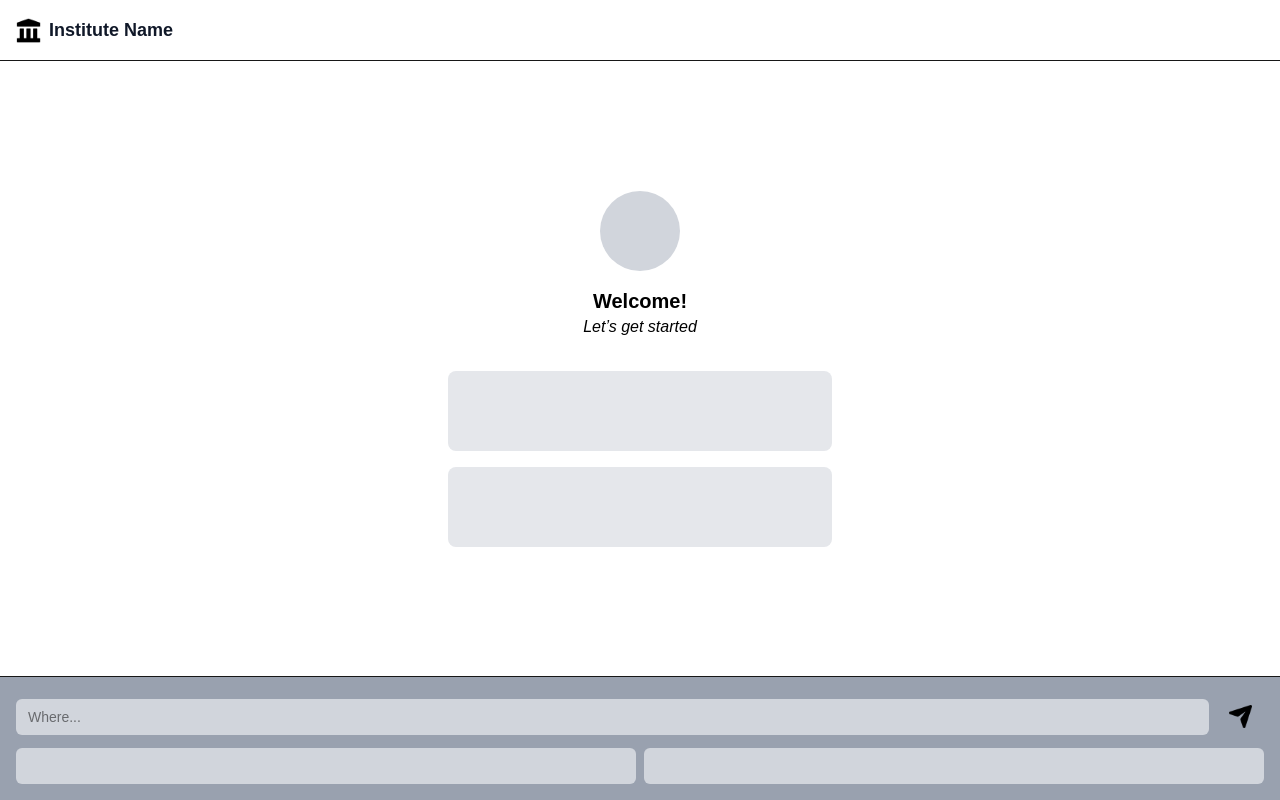
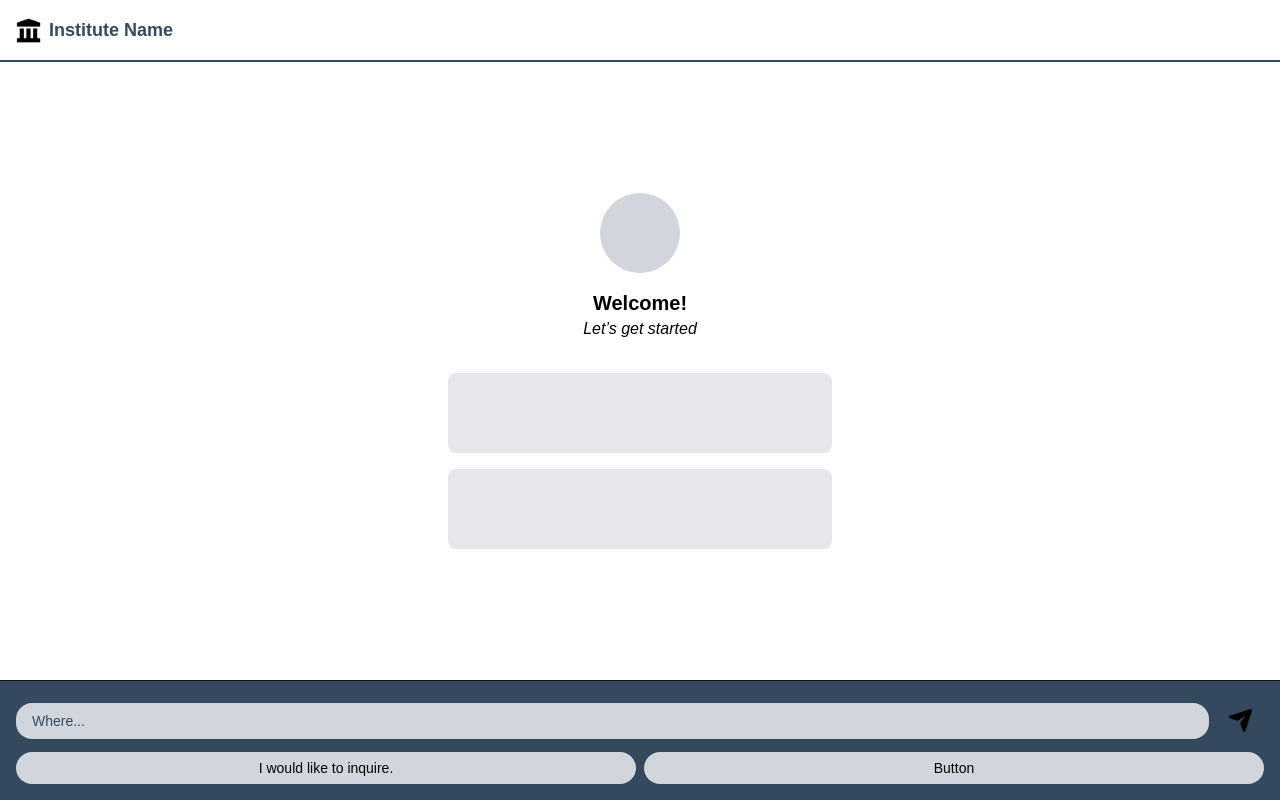
Before and after one commit to jesh-ai/Smart-Multi-Institute-Queuing-System, a Next.js app in the folder applicant/frontend/frontend_applicant/: page / in a window 1280 px wide. Both pictures are taken after a click on the button "Start". Built offline with nearby package versions, Linux system fonts and the light colour scheme.

Commit message:
messaging

```diff
--- a/applicant/frontend/frontend_applicant/src/app/page.tsx
+++ b/applicant/frontend/frontend_applicant/src/app/page.tsx
@@ -2,15 +2,112 @@
 import { useState } from "react";
 import Image from "next/image";
 
+function ChatInterface() {
+  const [messages, setMessages] = useState<
+    Array<{ sender: "user" | "bot"; text: string }>
+  >([
+    { sender: "user", text: "I would like to inquire" },
+    { sender: "bot", text: "What would you like to inquire about?" },
+  ]);
+  const [input, setInput] = useState("");
+  const quickReplies = ["Clearance", "Other"];
+
+  const handleSend = (text: string) => {
+    if (!text.trim()) return;
+    setMessages((prev) => [...prev, { sender: "user", text }]);
+    setInput("");
+    setTimeout(() => {
+      setMessages((prev) => [
+        ...prev,
+        { sender: "bot", text: "Thank you for your inquiry. Please choose:" },
+      ]);
+    }, 500);
+  };
+
+  const handleKeyDown = (e: { key: string; preventDefault: () => void }) => {
+    if (e.key === "Enter") {
+      e.preventDefault();
+      handleSend(input);
+    }
+  };
+
+  return (
+    <div className="flex flex-col flex-1 min-h-0 bg-white">
+      {/* Message Area - Scrollable */}
+      <div className="flex-1 overflow-y-auto px-4 py-2 space-y-2">
+        {messages.map((msg, idx) => (
+          <div
+            key={idx}
+            className={`px-4 py-2 rounded-2xl max-w-[65%] text-sm leading-snug ${
+              msg.sender === "user"
+                ? "bg-[#34495E] text-white self-end ml-auto"
+                : "bg-gray-200 text-black self-start"
+            }`}
+          >
+            {msg.text}
+          </div>
+        ))}
+
+        {/* Quick Replies under bot message */}
+        <div className="flex gap-2 flex-wrap mt-2">
+          {quickReplies.map((reply, idx) => (
+            <button
+              key={idx}
+              onClick={() => handleSend(reply)}
+              className="px-4 py-1.5 rounded-full text-sm bg-white text-black border-2 border-[#34495E] hover:bg-gray-100"
+            >
+              {reply}
+            </button>
+          ))}
+        </div>
+      </div>
+
+      {/* Footer - Input Area (matches existing footer styles) */}
+      <div className="sticky bottom-0 z-10 border-t bg-[#34495E] p-4">
+        <div className="flex items-center gap-2">
+          <input
+            type="text"
+            placeholder="Type here"
+            value={input}
+            onChange={(e) => setInput(e.target.value)}
+            onKeyDown={handleKeyDown}
+            className="flex-1 rounded-2xl bg-gray-300 px-4 py-2 text-sm text-black placeholder:text-[#34495E] focus:outline-none"
+          />
+          <button
+            onClick={() => handleSend(input)}
+            className="rounded-full p-3"
+          >
+            <Image src="/send.png" alt="Send" width={23} height={23} />
+          </button>
+        </div>
+
+        {/* Quick Replies under input */}
+        <div className="flex gap-2 flex-wrap mt-2">
+          {quickReplies.map((reply, idx) => (
+            <button
+              key={idx}
+              onClick={() => handleSend(reply)}
+              className="px-4 py-1.5 rounded-full text-sm bg-gray-300 text-black hover:bg-gray-200"
+            >
+              {reply}
+            </button>
+          ))}
+        </div>
+      </div>
+    </div>
+  );
+}
+
 export default function Home() {
   const [scanned, setScanned] = useState(false);
+  const [showChat, setShowChat] = useState(false);
 
   return (
     <div className="min-h-screen flex flex-col bg-white">
       {/* Header */}
-      <header className="w-full flex items-center gap-2 border-b p-4">
+      <header className="w-full flex items-center gap-2 border-b-2 border-[#34495E] p-4">
         <Image src="/institute.png" alt="Logo" width={25} height={25} />
-        <h1 className="text-lg font-semibold text-gray-900">Institute Name</h1>
+        <h1 className="text-lg font-semibold text-[#34495E]">Institute Name</h1>
       </header>
 
       {/* Main Content */}
@@ -28,6 +125,8 @@ export default function Home() {
             Start
           </button>
         </main>
+      ) : showChat ? (
+        <ChatInterface />
       ) : (
         <main className="flex flex-col items-center justify-center flex-1 px-6">
           <div className="h-20 w-20 rounded-full bg-gray-300 mb-4" />
@@ -42,21 +141,32 @@ export default function Home() {
       )}
 
       {/* Footer (only after pressing Start) */}
-      {scanned && (
-        <footer className="flex flex-col gap-2 border-t bg-gray-400 p-4">
+      {scanned && !showChat && (
+        <footer className="sticky bottom-0 z-10 flex flex-col gap-2 border-t bg-[#34495E] p-4">
           <div className="flex items-center gap-2">
             <input
               type="text"
               placeholder="Where..."
-              className="flex-1 rounded-md bg-gray-300 px-3 py-2 text-sm text-black focus:outline-none"
+              className="flex-1 rounded-2xl bg-gray-300 px-4 py-2 text-sm text-black placeholder:text-[#34495E] focus:outline-none"
             />
             <button className="rounded-full p-3">
               <Image src="/send.png" alt="Send" width={23} height={23} />
             </button>
           </div>
           <div className="flex items-center gap-2">
-            <input className="flex-1 rounded-md bg-gray-300 px-4 py-2 text-sm text-black" />
-            <input className="flex-1 rounded-md bg-gray-300 px-4 py-2 text-sm text-black" />
+            <button
+              type="button"
+              className="flex-1 rounded-full bg-gray-300 px-4 py-1.5 text-sm text-black hover:bg-gray-200"
+              onClick={() => setShowChat(true)}
+            >
+              I would like to inquire.
+            </button>
+            <button
+              type="button"
+              className="flex-1 rounded-full bg-gray-300 px-4 py-1.5 text-sm text-black hover:bg-gray-200"
+            >
+              Button
+            </button>
           </div>
         </footer>
       )}
```
